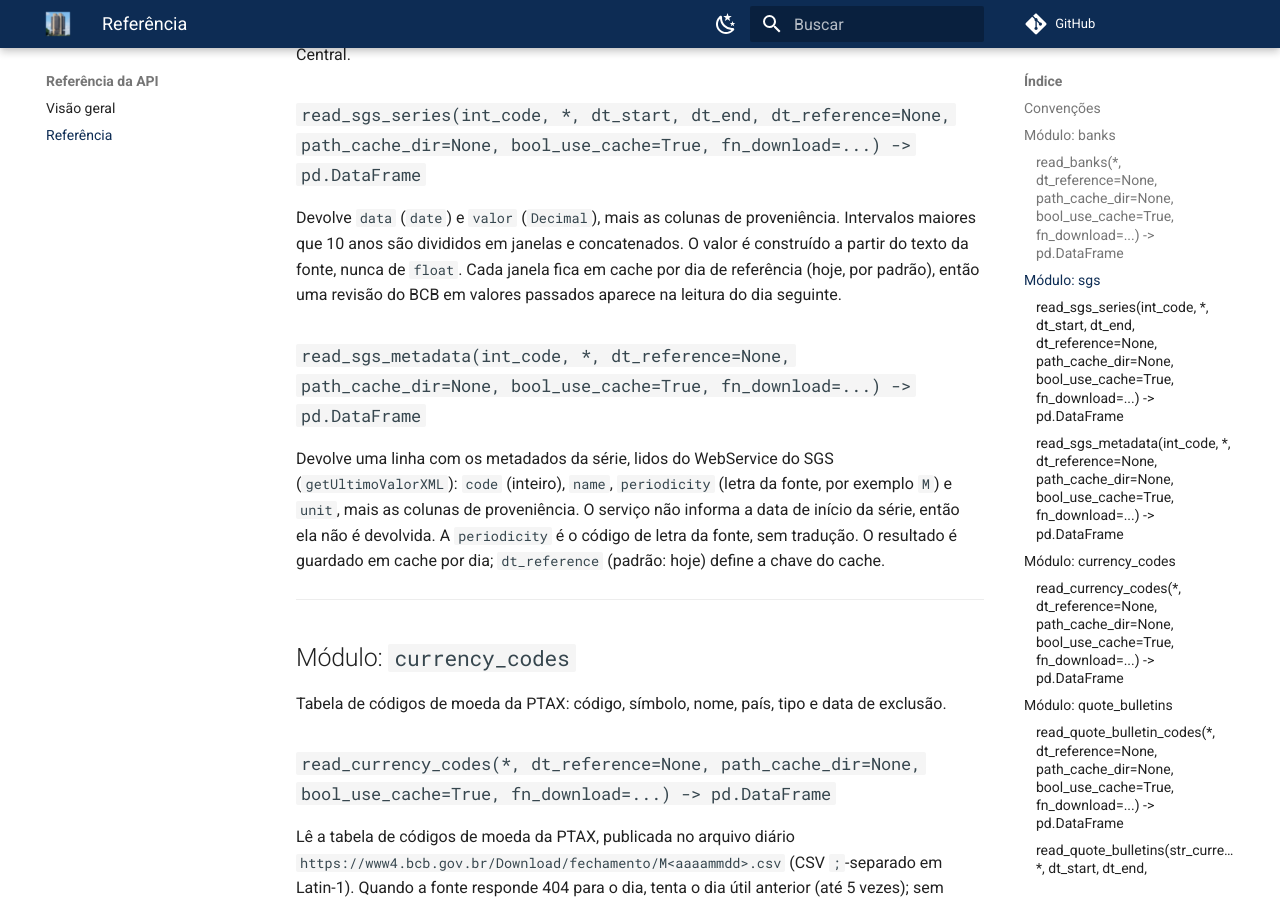
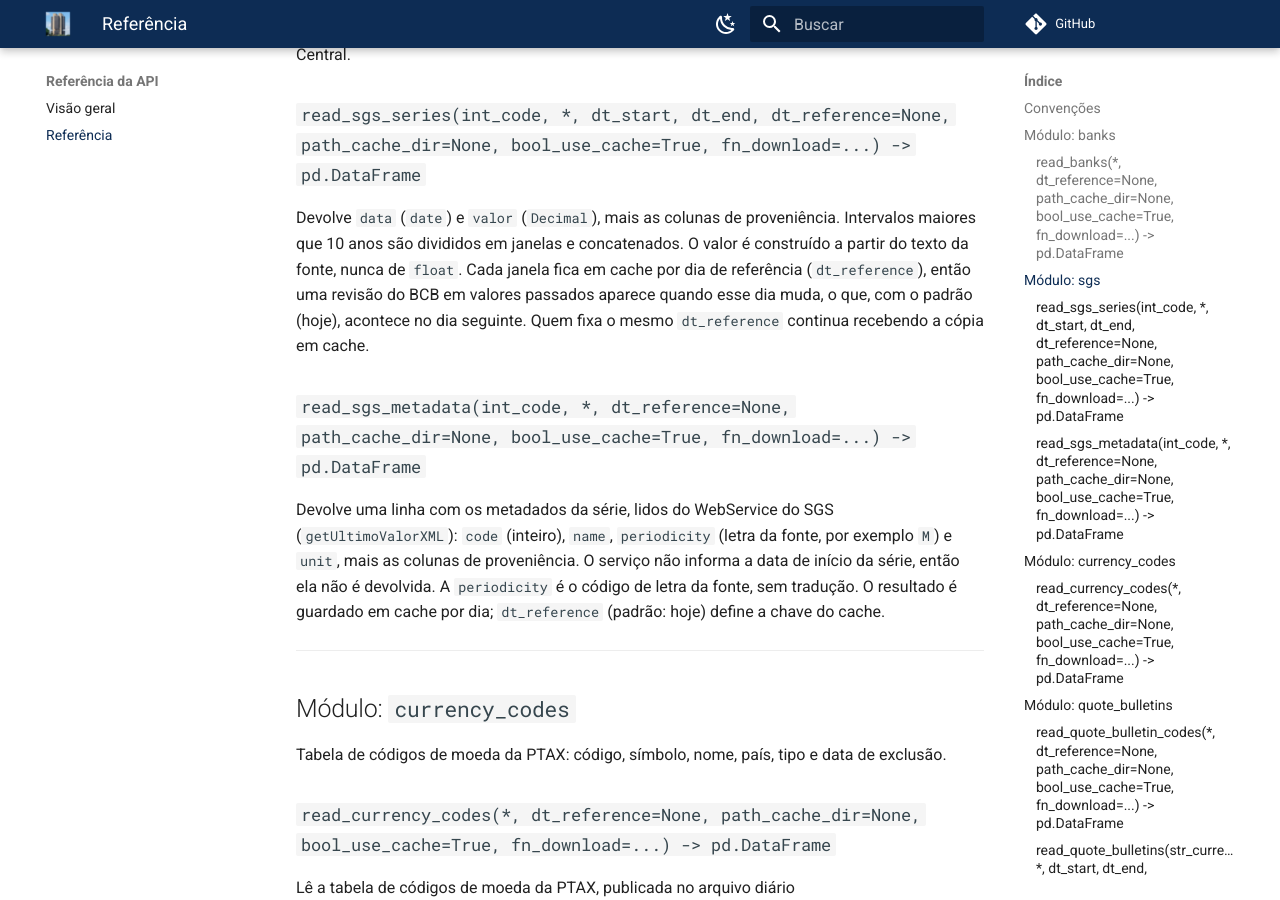
Before and after one commit to guilhermegor/opendata-bcb, an MkDocs documentation site: the page built from docs/api/reference.md, in a window 1280 px wide and 900 px high, scrolled down 1892 px. Built offline with MkDocs 1.6.1 and Material for MkDocs 9.7.7, drawn with Linux system fonts in a browser that asks for light colours; comment, search, counter and statistics services are not loaded; the version menu is left out.

Commit message:
docs: say a revision shows up when the reference day changes
Pinning the same dt_reference keeps the cached window; the next-day
refresh holds only under the default. Raised by CodeRabbit on #41.

```diff
--- a/docs/api/reference.md
+++ b/docs/api/reference.md
@@ -60,8 +60,10 @@ Leitura de séries temporais do SGS (Sistema Gerenciador de Séries Temporais) d
 
 Devolve `data` (`date`) e `valor` (`Decimal`), mais as colunas de proveniência. Intervalos
 maiores que 10 anos são divididos em janelas e concatenados. O valor é construído a partir do
-texto da fonte, nunca de `float`. Cada janela fica em cache por dia de referência (hoje, por
-padrão), então uma revisão do BCB em valores passados aparece na leitura do dia seguinte.
+texto da fonte, nunca de `float`. Cada janela fica em cache por dia de referência
+(`dt_reference`), então uma revisão do BCB em valores passados aparece quando esse dia muda,
+o que, com o padrão (hoje), acontece no dia seguinte. Quem fixa o mesmo `dt_reference`
+continua recebendo a cópia em cache.
 
 ### `read_sgs_metadata(int_code, *, dt_reference=None, path_cache_dir=None, bool_use_cache=True, fn_download=...) -> pd.DataFrame`
 
```
Also changed, not shown: 1 other file.
